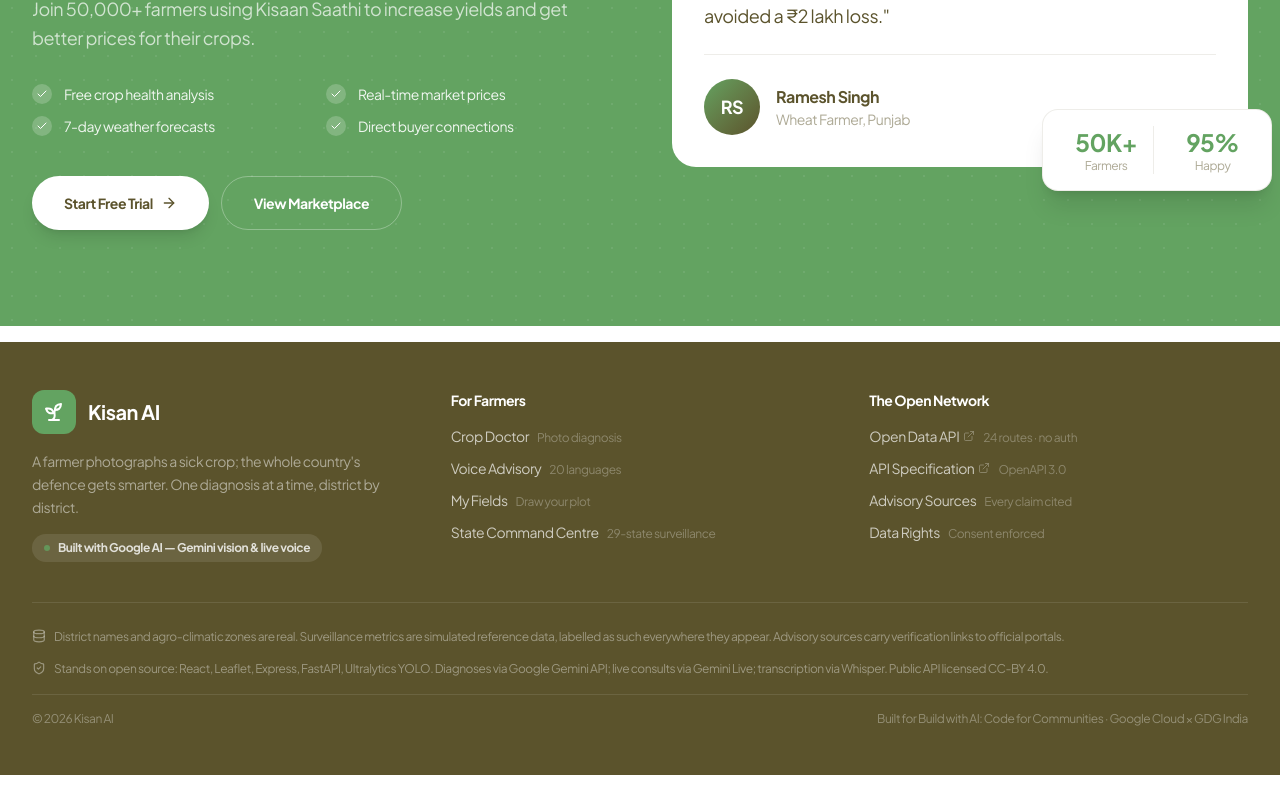
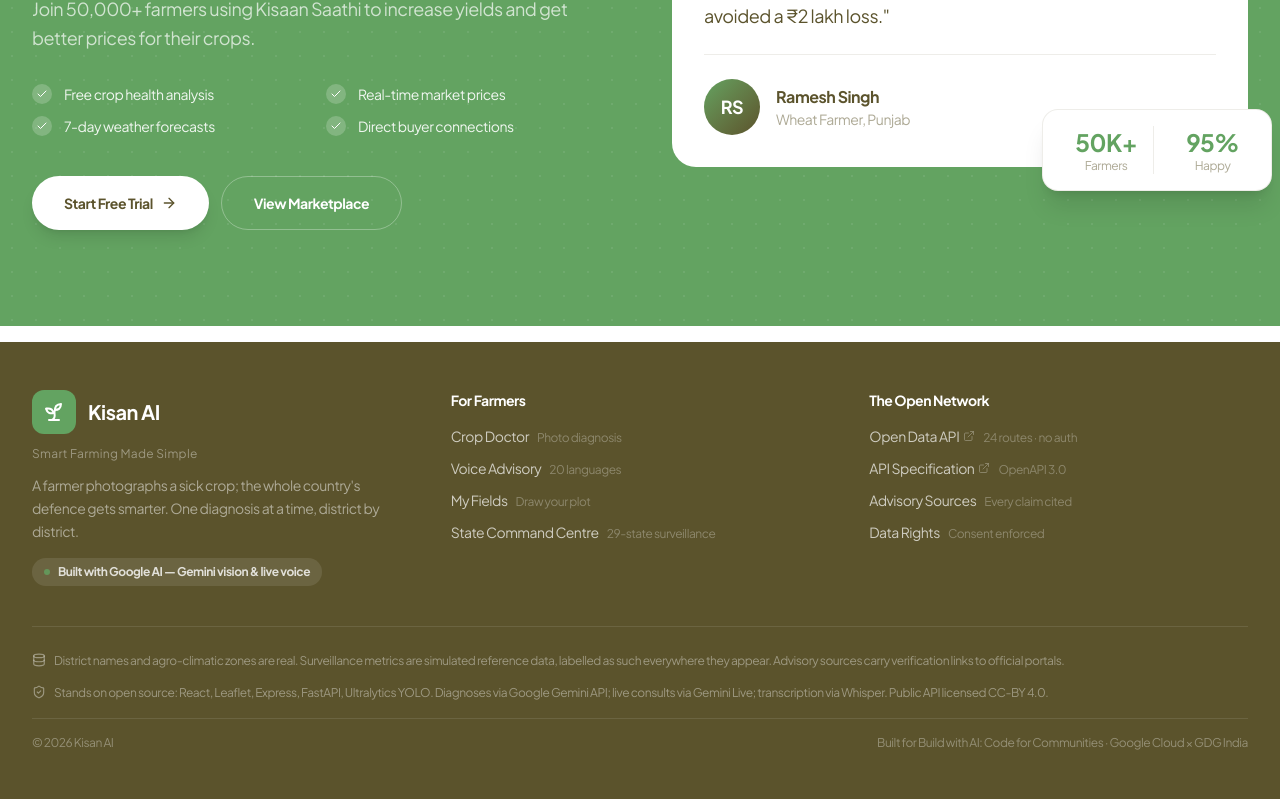
Before and after one commit to anushkayadav0901/KisanAI_Final, a React (Vite) app in the folder frontend/: page / in a window 1280 px wide. Shown: the part 3700-4499 px from the top of the page. Before the commit the page ends 4475 px from the top, so only its background shows below. Built offline with nearby package versions, Linux system fonts and the light colour scheme; no server answers.

Commit message:
ui: restore product tagline

```diff
--- a/frontend/index.html
+++ b/frontend/index.html
@@ -5,17 +5,18 @@
     <meta name="viewport" content="width=device-width, initial-scale=1.0" />
     <meta
       name="description"
-      content="Kisan AI — an interoperable digital agriculture network. Farmers get AI crop diagnosis and voice advisory in 20 Indian languages; states get live district-level crop surveillance over an open API."
+      content="Kisan AI — Smart Farming Made Simple. AI crop diagnosis and voice advisory in 20 Indian languages; every diagnosis feeds a state-level early-warning system over an open API."
     />
     <meta
       name="keywords"
-      content="crop disease diagnosis, agricultural advisory, digital public good, Gemini, crop surveillance, India, farmers, voice advisory"
+      content="smart farming, crop disease diagnosis, agricultural advisory, digital public good, Gemini, crop surveillance, India, farmers, voice advisory"
     />
     <meta name="author" content="Kisan AI" />
 
     <!-- Open Graph / Facebook -->
+    <title>Kisan AI — Smart Farming Made Simple</title>
     <meta property="og:type" content="website" />
-    <meta property="og:title" content="Kisan AI — an interoperable digital agriculture network" />
+    <meta property="og:title" content="Kisan AI — Smart Farming Made Simple" />
     <meta
       property="og:description"
       content="AI crop diagnosis and spoken advisory for farmers in 20 Indian languages. Every diagnosis feeds a state-level early-warning system — open to all."
@@ -23,7 +24,7 @@
 
     <!-- Twitter -->
     <meta name="twitter:card" content="summary_large_image" />
-    <meta name="twitter:title" content="Kisan AI — an interoperable digital agriculture network" />
+    <meta name="twitter:title" content="Kisan AI — Smart Farming Made Simple" />
     <meta
       name="twitter:description"
       content="AI crop diagnosis and spoken advisory for farmers in 20 Indian languages. Every diagnosis feeds a state-level early-warning system."
--- a/frontend/src/components/Footer.tsx
+++ b/frontend/src/components/Footer.tsx
@@ -30,6 +30,7 @@ export const Footer = () => {
               </div>
               <span className="text-xl font-bold text-white">Kisan AI</span>
             </Link>
+            <p className="text-white/40 text-xs mb-3 -mt-1 tracking-wide">Smart Farming Made Simple</p>
             <p className="text-white/50 text-sm leading-relaxed">
               A farmer photographs a sick crop; the whole country's defence gets
               smarter. One diagnosis at a time, district by district.
```
